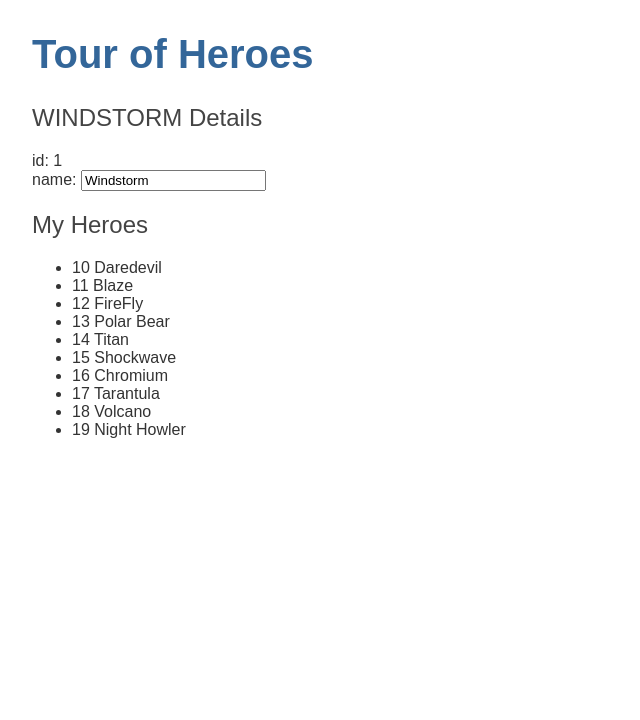
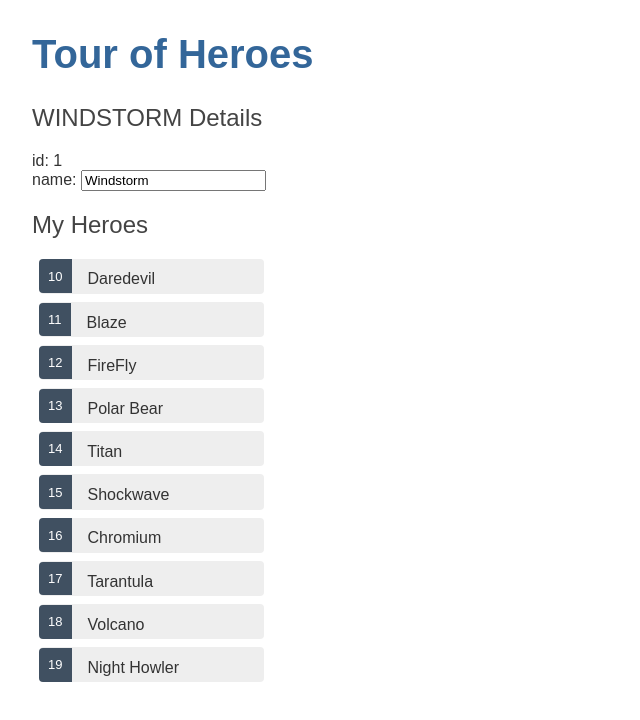
Before and after one commit to astutz96/Tour-Of-Heroes, an Angular app: page / in a window 1280 px wide. Shown: the top 720 px of the page, without its empty margins (0-640 px from the left). Built offline with nearby package versions, Linux system fonts and the light colour scheme.

Commit message:
- Changed heroes.component to have an scss file. - Added styling for heroes list

```diff
--- /dev/null
+++ b/src/app/heroes/heroes.component.scss
@@ -0,0 +1,44 @@
+/* HeroesComponent's private CSS styles */
+.heroes {
+    margin: 0 0 2em 0;
+    list-style-type: none;
+    padding: 0;
+    width: 15em;
+  }
+  .heroes li {
+    cursor: pointer;
+    position: relative;
+    left: 0;
+    background-color: #EEE;
+    margin: .5em;
+    padding: .3em 0;
+    height: 1.6em;
+    border-radius: 4px;
+  }
+  .heroes li:hover {
+    color: #607D8B;
+    background-color: #DDD;
+    left: .1em;
+  }
+  .heroes li.selected {
+    background-color: #CFD8DC;
+    color: white;
+  }
+  .heroes li.selected:hover {
+    background-color: #BBD8DC;
+    color: white;
+  }
+  .heroes .badge {
+    display: inline-block;
+    font-size: small;
+    color: white;
+    padding: 0.8em 0.7em 0 0.7em;
+    background-color:#405061;
+    line-height: 1em;
+    position: relative;
+    left: -1px;
+    top: -4px;
+    height: 1.8em;
+    margin-right: .8em;
+    border-radius: 4px 0 0 4px;
+  }
--- a/src/app/heroes/heroes.component.ts
+++ b/src/app/heroes/heroes.component.ts
@@ -5,7 +5,7 @@
 @Component({
   selector: 'app-heroes',
   templateUrl: './heroes.component.html',
-  styleUrls: ['./heroes.component.css']
+  styleUrls: ['./heroes.component.scss']
 })
 export class HeroesComponent implements OnInit {
 
```
Also changed, not shown: src/app/heroes/heroes.component.css (deleted).
